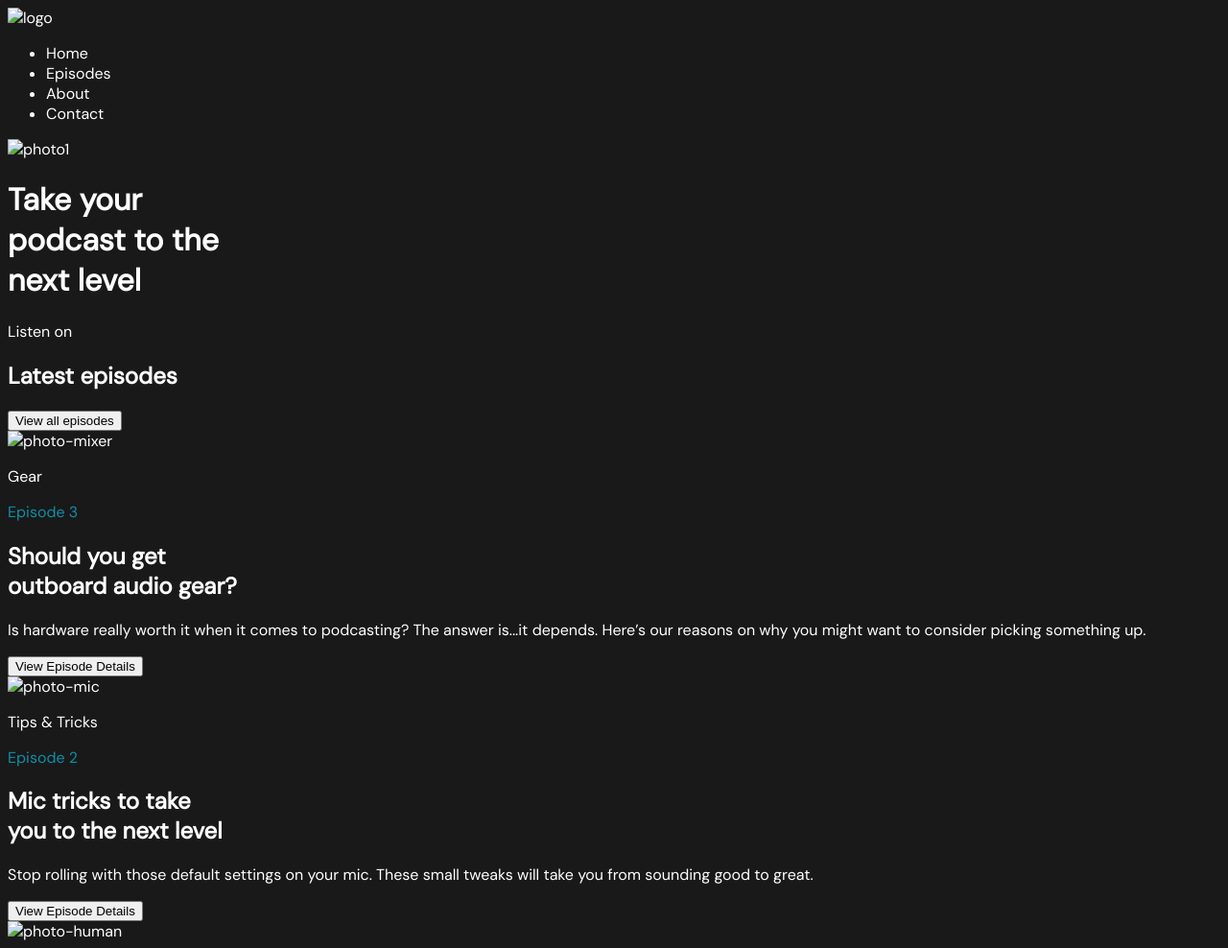
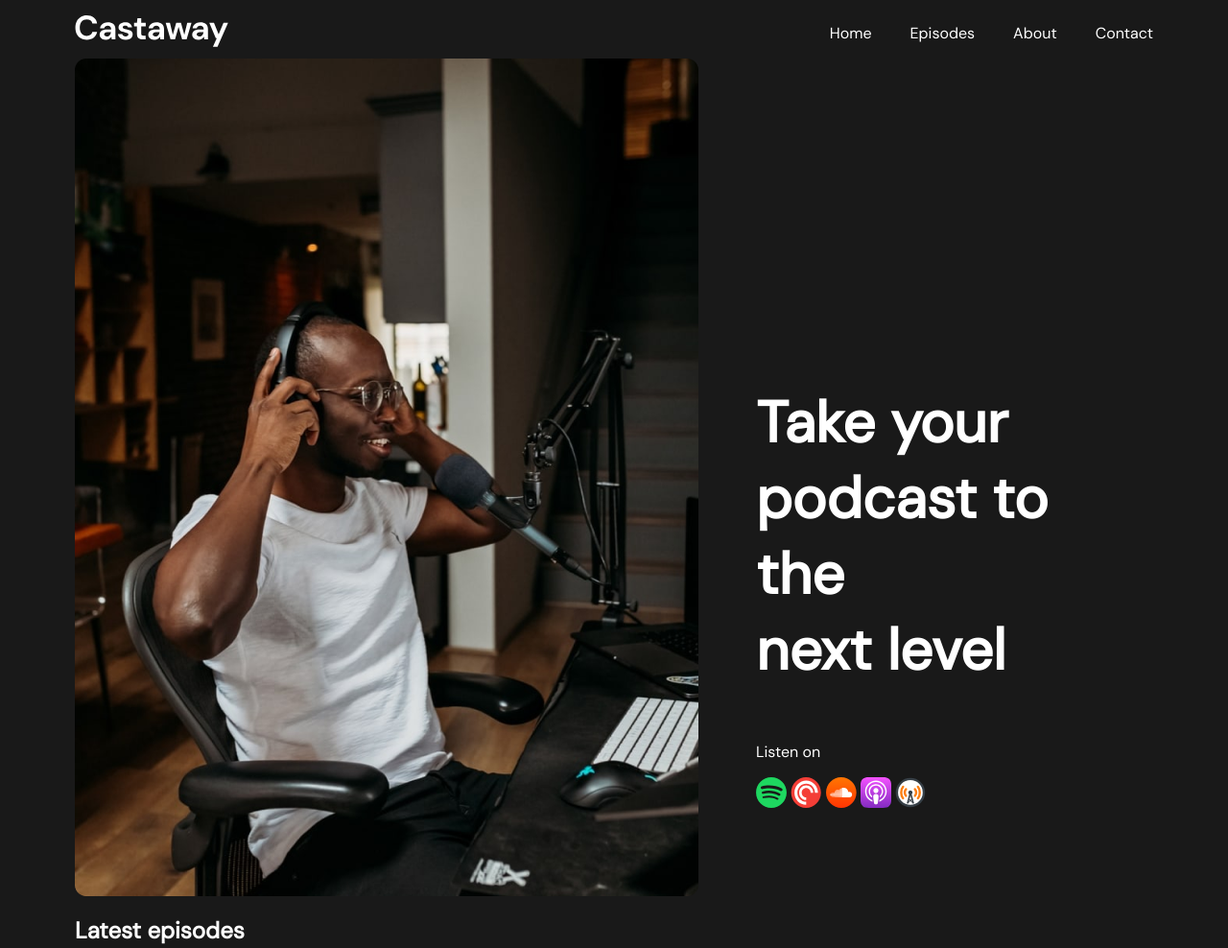
Before and after one commit to igshipilov/pet-LandingPage, a website: page src/index.html in a window 1280 px wide. Shown: the top 988 px of the page at 96% size. Drawn offline with Linux system fonts and the light colour scheme.

Commit message:
design buttons, make header, start first block

```diff
--- a/src/index.html
+++ b/src/index.html
@@ -1,66 +1,97 @@
 <!DOCTYPE html>
 <html lang="en">
   <head>
-  <meta charset="UTF-8">
-  <meta name="viewport" content="width=device-width, initial-scale=1.0">
-  <link rel="stylesheet" href="./styles.css">
+    <meta charset="UTF-8" />
+    <meta name="viewport" content="width=device-width, initial-scale=1.0" />
+    <link rel="stylesheet" href="./styles.css" />
     <title>Document</title>
   </head>
   <body>
+    <main>
+
+      <header>
         <div class="logo">
-    <img src="" alt="logo">
-
+          <img src="../src/files/svg/stuff/logo.svg" alt="logo" />
         </div>
 
         <div class="menu">
           <nav class="top-menu">
             <ul>
-        <li>Home</li>
-        <li>Episodes</li>
-        <li>About</li>
-        <li>Contact</li>
+              <li><a href="#">Home</a></li>
+              <li><a href="#">Episodes</a></li>
+              <li><a href="#">About</a></li>
+              <li><a href="#">Contact</a></li>
             </ul>
           </nav>
         </div>
+      </header>
 
       <div class="first-block">
-    <img src="" alt="photo1">
-    <h1>Take your<br>podcast to the<br>next <strong>level</strong></h1>
+        <img src="../src/files/imgs/photo1.png" alt="photo1" />
+
+        <div class="first-block__content">
+          <div class="first-block__title">
+            <h1>Take your<br />podcast to the<br />next <strong>level</strong></h1>
           </div>
 
+          <div class="first-block__audio-platforms">
             <p>Listen on</p>
+            <img src="../src/files/svg/music/1-spotify.svg" alt="spotify" />
+            <img src="../src/files/svg/music/2-red.svg" alt="wtf1" />
+            <img src="../src/files/svg/music/3-soundcloud.svg" alt="soundCloud" />
+            <img src="../src/files/svg/music/4-purple.svg" alt="wtf2" />
+            <img src="../src/files/svg/music/5-orange.svg" alt="wtf3" />
+          </div>
+        </div>
+
+      </div>
+
 
       <h2>Latest episodes</h2>
       <button>View all episodes</button>
 
-
       <div class="episode">
-    <img src="" alt="photo-mixer">
+        <img src="../src/files/imgs/photo-mixer.jpg" alt="photo-mixer" class="episode__episode_photo" />
         <p class="category">Gear</p>
         <p class="subtitle">Episode 3</p>
-    <h2>Should you get <br>outboard audio gear?</h2>
-    <p>Is hardware really worth it when it comes to podcasting? The answer is...it depends. Here’s our reasons on why you might want to consider picking something up.</p>
+        <h2>Should you get <br />outboard audio gear?</h2>
+        <p>
+          Is hardware really worth it when it comes to podcasting? The answer
+          is...it depends. Here’s our reasons on why you might want to consider
+          picking something up.
+        </p>
         <button>View Episode Details</button>
       </div>
 
       <div class="episode">
-    <img src="" alt="photo-mic">
+        <img src="../src/files/imgs/photo-mic.jpg" alt="photo-mic" class="episode__episode_photo" />
         <p class="category">Tips & Tricks</p>
         <p class="subtitle">Episode 2</p>
-    <h2>Mic tricks to take<br> you to the next level</h2>
-    <p>Stop rolling with those default settings on your mic. These small tweaks will take you from sounding good to great.</p>
+        <h2>
+          Mic tricks to take<br />
+          you to the next level
+        </h2>
+        <p>
+          Stop rolling with those default settings on your mic. These small tweaks
+          will take you from sounding good to great.
+        </p>
         <button>View Episode Details</button>
       </div>
 
       <div class="episode">
-    <img src="" alt="photo-human">
+        <img src="../src/files/imgs/photo-human.jpg" alt="photo-human" class="episode__episode_photo" />
         <p class="category">Gear</p>
         <p class="subtitle">Episode 1</p>
-    <h2>The best microphone<br> under $200</h2>
-    <p>With so many microphones on the market, how are you supposed to know what’s the best? Take a look at our top picks.</p>
+        <h2>
+          The best microphone<br />
+          under $200
+        </h2>
+        <p>
+          With so many microphones on the market, how are you supposed to know
+          what’s the best? Take a look at our top picks.
+        </p>
         <button>View Episode Details</button>
       </div>
-
 
       <div class="person">
         <div class="circle">
@@ -69,28 +100,28 @@
         <p class="category">Gear</p>
         <p class="subtitle">Meet your host</p>
         <h2>Jacob Paulaner</h2>
-    <p>Jacob has a background in audio engineering, and has been podcasting since the early days.</p>
-    <p>He’s here to help you level up your game by sharing everything he’s learned along the way.</p>
-    <img src="" alt="photo2">
+        <p>
+          Jacob has a background in audio engineering, and has been podcasting
+          since the early days.
+        </p>
+        <p>
+          He’s here to help you level up your game by sharing everything he’s
+          learned along the way.
+        </p>
+        <img src="../src/files/imgs/photo2.png" alt="photo2" />
       </div>
 
       <div class="subscribe">
         <p class="subtitle">Email Newsletter</p>
         <h2>Subscribe for updates</h2>
-    <label>
-      <input type="text">Name
-    </label>
+        <label> <input type="text" />Name </label>
 
-    <label>
-      <input type="text">Email
-    </label>
+        <label> <input type="text" />Email </label>
 
         <button>Submit</button>
       </div>
 
-
       <div class="rating-cards">
-
         <div class="card">
           <section class="stars"></section>
           <p class="comment">I can’t recommend this podcast enough</p>
@@ -118,36 +149,36 @@
         <div class="card">
           <section class="stars"></section>
           <p class="comment">Whoa whoa, let me take some notes!</p>
-      <p class="author">Scott Adams/p>
+          <p class="author">Scott Adams/p></p>
         </div>
 
         <div class="card">
           <section class="stars"></section>
-      <p class="comment">I’ve upped my game considerably since I started listening</p>
+          <p class="comment">
+            I’ve upped my game considerably since I started listening
+          </p>
           <p class="author">Steven Blast</p>
         </div>
-
       </div>
-
+    </main>
     <footer>
       <div class="logo">
-      <img src="" alt="logo">
-
+        <img src="../src/files/svg/stuff/logo.svg" alt="logo" />
       </div>
 
       <div class="social-media">
-      <img src="" alt="insta">
-      <img src="" alt="Twitter">
-      <img src="" alt="Facebook">
+        <img src="../src/files/svg/social-media/insta.svg" alt="insta" />
+        <img src="../src/files/svg/social-media/twitter.svg" alt="Twitter" />
+        <img src="../src/files/svg/social-media/fb.svg" alt="Facebook" />
       </div>
 
       <div class="menu">
         <nav class="bottom-menu">
           <ul>
-          <li>Home</li>
-          <li>Episodes</li>
-          <li>About</li>
-          <li>Contact</li>
+            <li><a href="#">Home</a></li>
+            <li><a href="#">Episodes</a></li>
+            <li><a href="#">About</a></li>
+            <li><a href="#">Contact</a></li>
           </ul>
         </nav>
       </div>
@@ -164,14 +195,12 @@
       </div>
 
       <div class="audio-platforms">
-      <img src="" alt="spotify">
-      <img src="" alt="wtf1">
-      <img src="" alt="soundCloud">
-      <img src="" alt="wtf2">
-      <img src="" alt="wtf3">
+        <img src="../src/files/svg/music/1-spotify.svg" alt="spotify" />
+        <img src="../src/files/svg/music/2-red.svg" alt="wtf1" />
+        <img src="../src/files/svg/music/3-soundcloud.svg" alt="soundCloud" />
+        <img src="../src/files/svg/music/4-purple.svg" alt="wtf2" />
+        <img src="../src/files/svg/music/5-orange.svg" alt="wtf3" />
       </div>
-
     </footer>
-
   </body>
 </html>
--- a/src/styles.css
+++ b/src/styles.css
@@ -1,24 +1,115 @@
 @import url('https://fonts.googleapis.com/css2?family=DM+Sans:opsz@9..40&display=swap');
+
+:root {
+  --color-text: #FFF;
+  --color-main: #191919;
+  --color-accent: #118DA8;
+  --cards-color: #000;
+}
+
+* {
+  /* размер учитывается только по width и height,
+  не учитываются padding и margin*/
+  box-sizing: border-box;
+}
 
 body {
   font-family: "DM Sans";
-  color: #FFF;
-  background-color: #191919;
+  color: var(--color-text);
+  background-color: var(--color-main);
+
+  padding: 0 70px;
 }
 
 .block {
-  background-color: #000;
+  background-color: var(--cards-color);
 }
 
 .subtitle {
-  color: #118DA8;
+  color: var(--color-accent);
 }
 
-/* .category {
-  background-color: #191919;
-} */
+.category {
+  background-color: var(--color-main);
+}
+
+.episode {
+  background-color: var(--cards-color);
+}
+
+.card {
+  background-color: var(--cards-color);
+}
+
+.episode__episode_photo {
+  width: 389px;
+  height: 465px;
+}
+
+button {
+  cursor: pointer;
+  font-size: 18px;
+  line-height: 27px;
+
+  border-radius: 6px;
+  border: none;
+
+  color: var(--color-text);
+  background-color: var(--color-accent);
 
 
-.card {
-  background-color: #000;
+  /* width: 208px;
+  height: 51px; */
+
+  /* width: auto;
+  height: auto; */
+
+  padding: 1em 1em;
+  letter-spacing: 0.075em;
+
 }
+
+header {
+  display: flex;
+  justify-content: space-between;
+  align-items: center;
+}
+
+nav ul li a {
+  color: var(--color-text);
+  text-decoration: none;
+}
+
+.top-menu ul {
+  display: flex;
+  list-style: none;
+  column-gap: 2.5em;
+
+}
+
+nav ul li a:hover {
+  color: var(--color-accent);
+
+  transform: scale(2);
+
+}
+
+.first-block {
+  display: flex;
+}
+
+.first-block__title {
+  padding: 300px 0 0 0;
+
+  font-size: 30px;
+}
+
+.first-block__content {
+  display: flex;
+  flex-direction: column;
+  padding: 0 60px;
+  /* margin: 0 300px 0 0; */
+
+  flex-grow: 1;
+  align-content: center;
+}
```
Also changed, not shown: src/files/imgs/photo-human.jpg (added), src/files/imgs/photo-mic.jpg (added), src/files/imgs/photo-mixer.jpg (added), src/files/imgs/photo1.png (added), src/files/imgs/photo2.png (added), src/files/svg/music/1-spotify.svg (added), src/files/svg/music/2-red.svg (added), src/files/svg/music/3-soundcloud.svg (added), src/files/svg/music/4-purple.svg (added), src/files/svg/music/5-orange.svg (added), src/files/svg/social-media/fb.svg (added), src/files/svg/social-media/insta.svg (added), src/files/svg/social-media/twitter.svg (added), src/files/svg/stuff/arrow.svg (added), 4 more files. Lines whose indentation alone changed are shown as unchanged.
